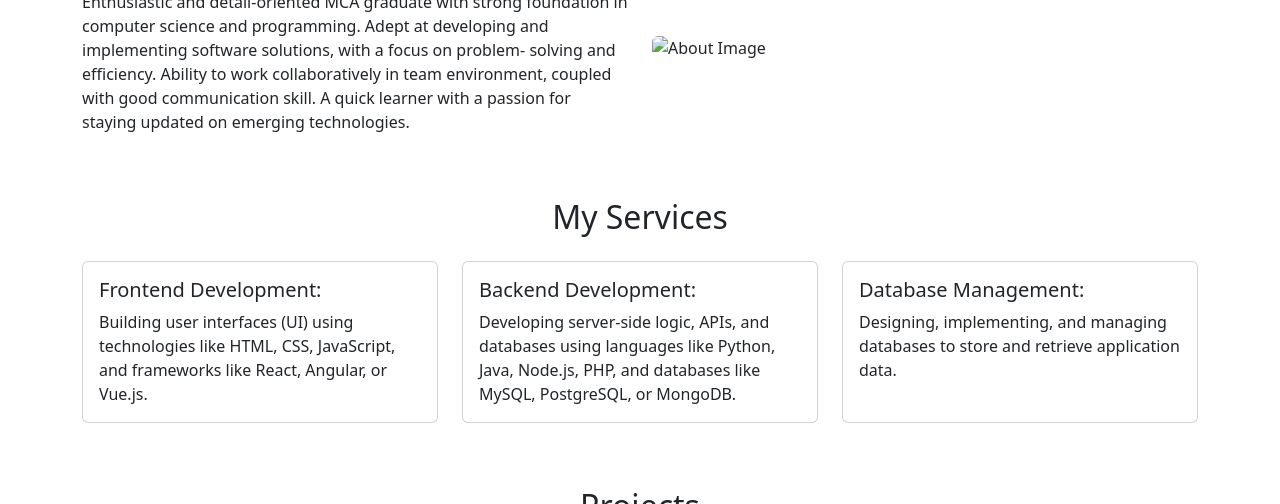
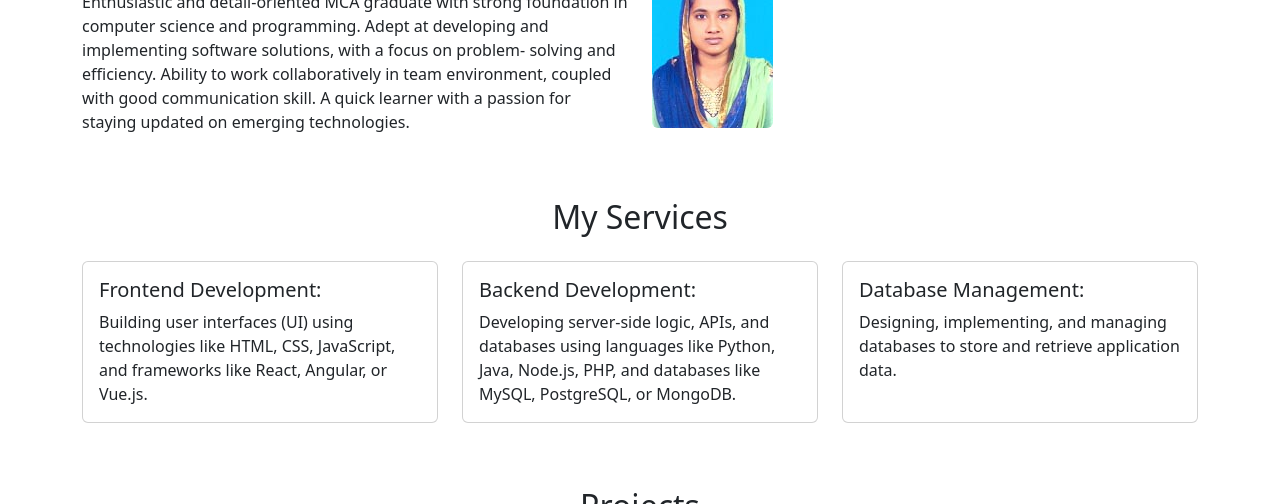
Before and after one commit to muhzina98/bootstrap-portfolio, a plain HTML site: page index.html in a window 1280 px wide. Shown: the part 596-1100 px from the top of the page. Drawn offline with nearby package versions, Linux system fonts and the light colour scheme; the site is published under a folder, as on GitHub Pages, so addresses that start at the root find nothing.

Commit message:
updated index

```diff
--- a/index.html
+++ b/index.html
@@ -5,7 +5,7 @@
   <meta charset="UTF-8">
   <meta name="viewport" content="width=device-width, initial-scale=1.0">
   <title>porfolio | MUHZNA </title>
-  <link rel="icon" type="image/x-icon" href="assets/images/portfolio.jpg">
+  <link rel="icon" type="image/x-icon" href="https://cdn.vectorstock.com/i/500p/24/13/letter-i-logo-icon-template-vector-14882413.jpg">
   <meta name="description" content="welcome to my portfolio">
   <meta http-equiv="X-UA-Compatible" content="IE=7">
   <meta name="author" content="Muhzina">
@@ -67,7 +67,7 @@
                     A quick learner with a passion for staying updated on emerging technologies.</p>
             </div>
             <div class="col-md-6 ">
-                <img src="/assets/images/image.jpg" class="img-fluid rounded" alt="About Image">
+                <img src="assets/images/image.jpg" class="img-fluid rounded" alt="About Image">
             </div>
         </div>
     </div>
```
